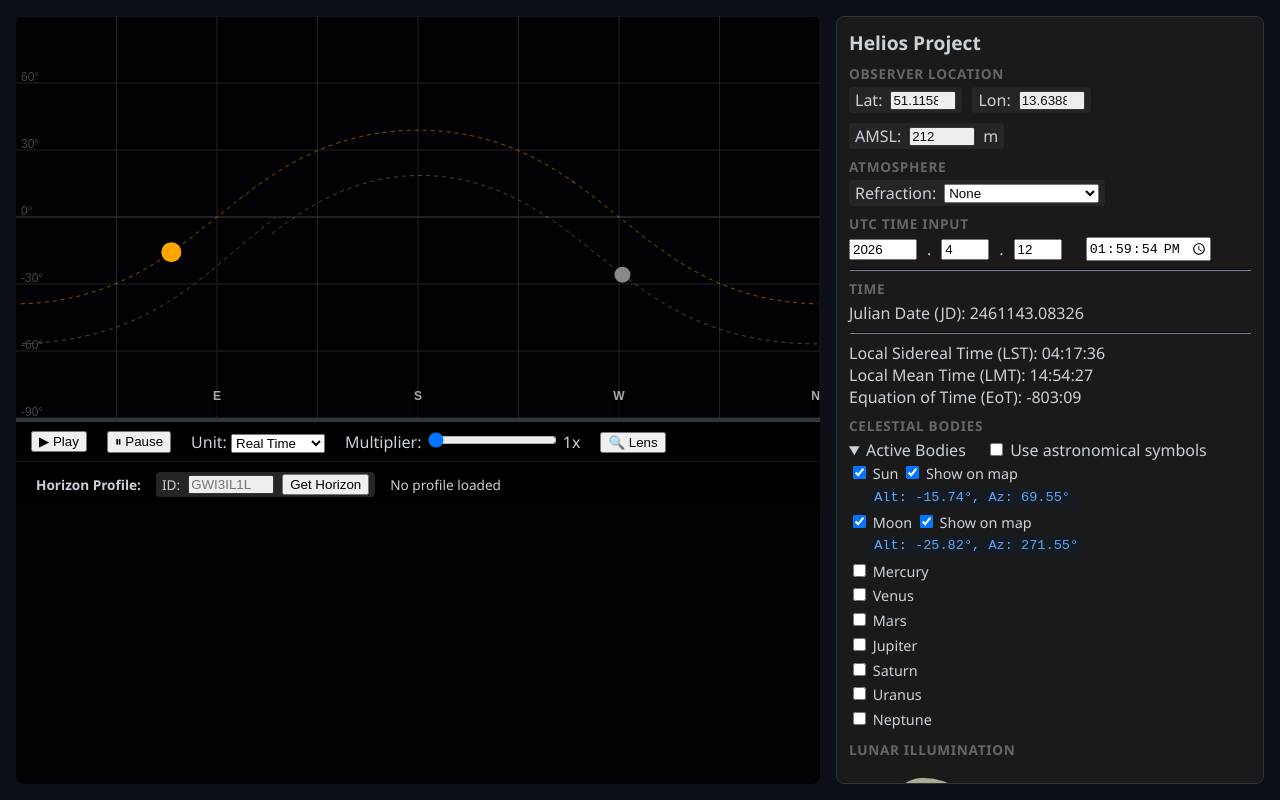
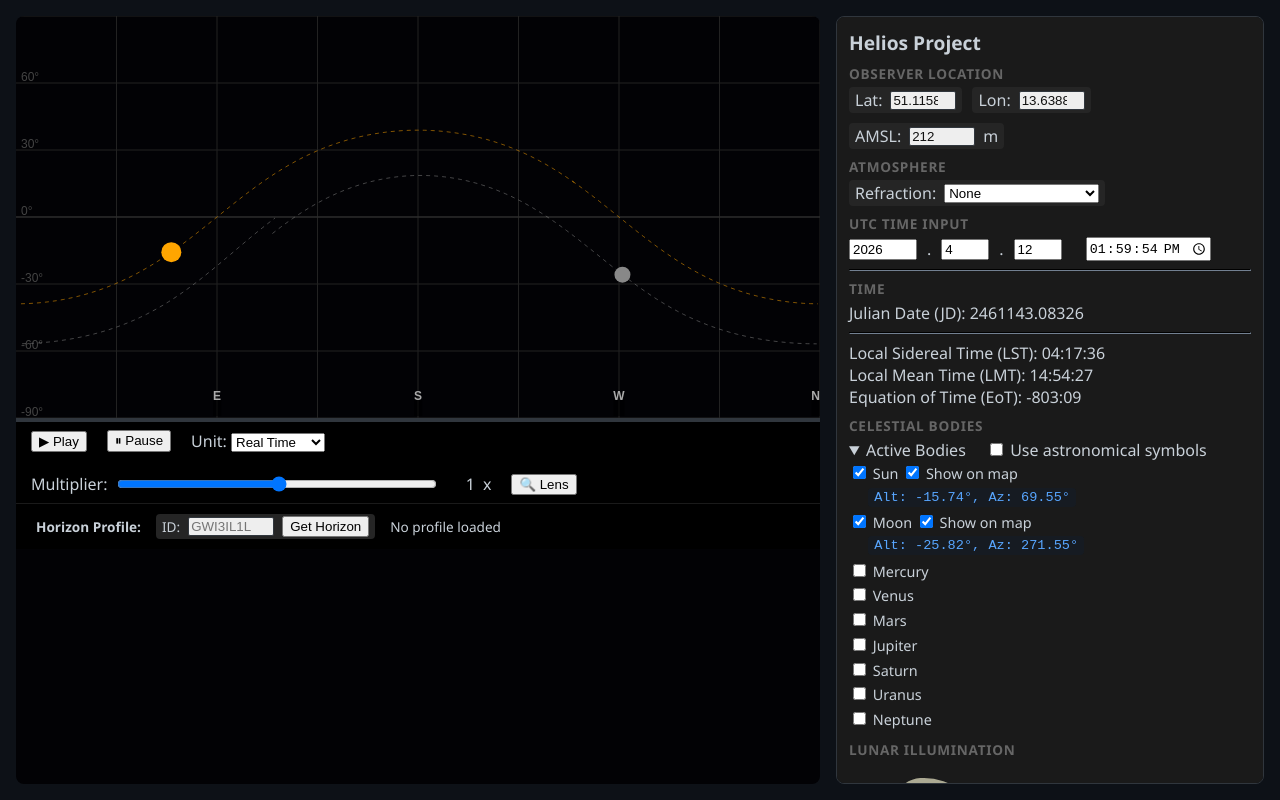
Before and after one commit to TobiasPartzsch/helios, a website built with Vite: page index.html in a window 1280 px wide. Built offline with nearby package versions, Linux system fonts and the light colour scheme.

Commit message:
feat: allow negative speed multipliers

```diff
--- a/index.html
+++ b/index.html
@@ -26,9 +26,12 @@
                             <option value="604800">Week / sec</option>
                         </select>
                     </label>
-                    <label>Multiplier:
-                        <input type="range" id="sim-speed" min="1" max="100" value="1">
-                        <span id="speed-val">1</span>x
+                    <label class="speed-control">
+                        Multiplier:
+                        <span class="speed-control__row">
+                            <input type="range" id="sim-speed" class="speed-slider" min="-100" max="100" value="1">
+                            <span id="speed-val" class="speed-value">1</span>x
+                        </span>
                     </label>
                     <div class="lens-controls">
                         <button id="btn-lens" title="Magnifying Lens (L)">🔍 Lens</button>
--- a/src/main.ts
+++ b/src/main.ts
@@ -186,7 +186,18 @@ initHorizonFetch((profile) => {
 UI.buttons.play.onclick = () => (isPlaying = true);
 UI.buttons.pause.onclick = () => (isPlaying = false);
 UI.inputs.simSpeed.addEventListener("input", (e) => {
-    UI.slider.speedVal.innerText = (e.target as HTMLInputElement).value;
+    const value = Number((e.target as HTMLInputElement).value);
+    UI.slider.speedVal.innerText = String(value);
+
+    UI.slider.speedVal.classList.remove("speed-negative", "speed-zero", "speed-positive");
+
+    if (value < 0) {
+        UI.slider.speedVal.classList.add("speed-negative");
+    } else if (value > 0) {
+        UI.slider.speedVal.classList.add("speed-positive");
+    } else {
+        UI.slider.speedVal.classList.add("speed-zero");
+    }
 });
 Object.values(UI.inputs).forEach(
     (el) => el.addEventListener("change", handleManualInput),
--- a/src/style.css
+++ b/src/style.css
@@ -58,7 +58,6 @@
     align-items: center;
     padding: 10px 20px;
     gap: 15px;
-    /* Consistent gap between buttons/labels */
     width: 100%;
     box-sizing: border-box;
 }
@@ -113,17 +112,47 @@
 .animation-controls {
     background: rgba(0, 0, 0, 0.8);
     backdrop-filter: blur(4px);
-    /* A touch of modern magic */
     padding: 8px 15px;
-    width: 100%;
-    display: flex;
     flex-wrap: wrap;
-    /* Allows wrapping on very small screens */
-    align-items: center;
     justify-content: flex-start;
     gap: 20px;
     border-top: 1px solid var(--color-border);
-    box-sizing: border-box;
+}
+
+.speed-control {
+    display: flex;
+    align-items: center;
+    gap: 8px;
+    white-space: nowrap;
+}
+
+.speed-control__row {
+    display: inline-flex;
+    align-items: center;
+    gap: 8px;
+}
+
+.speed-slider {
+    flex: 0 0 320px;
+    width: 320px;
+    max-width: 320px;
+}
+
+.speed-value {
+    min-width: 3ch;
+    text-align: right;
+}
+
+.speed-negative {
+    color: #8b6cff;
+}
+
+.speed-zero {
+    color: #b0b0b0;
+}
+
+.speed-positive {
+    color: #4fc3f7;
 }
 
 /* --- Observer & Horizon Controls --- */
```
